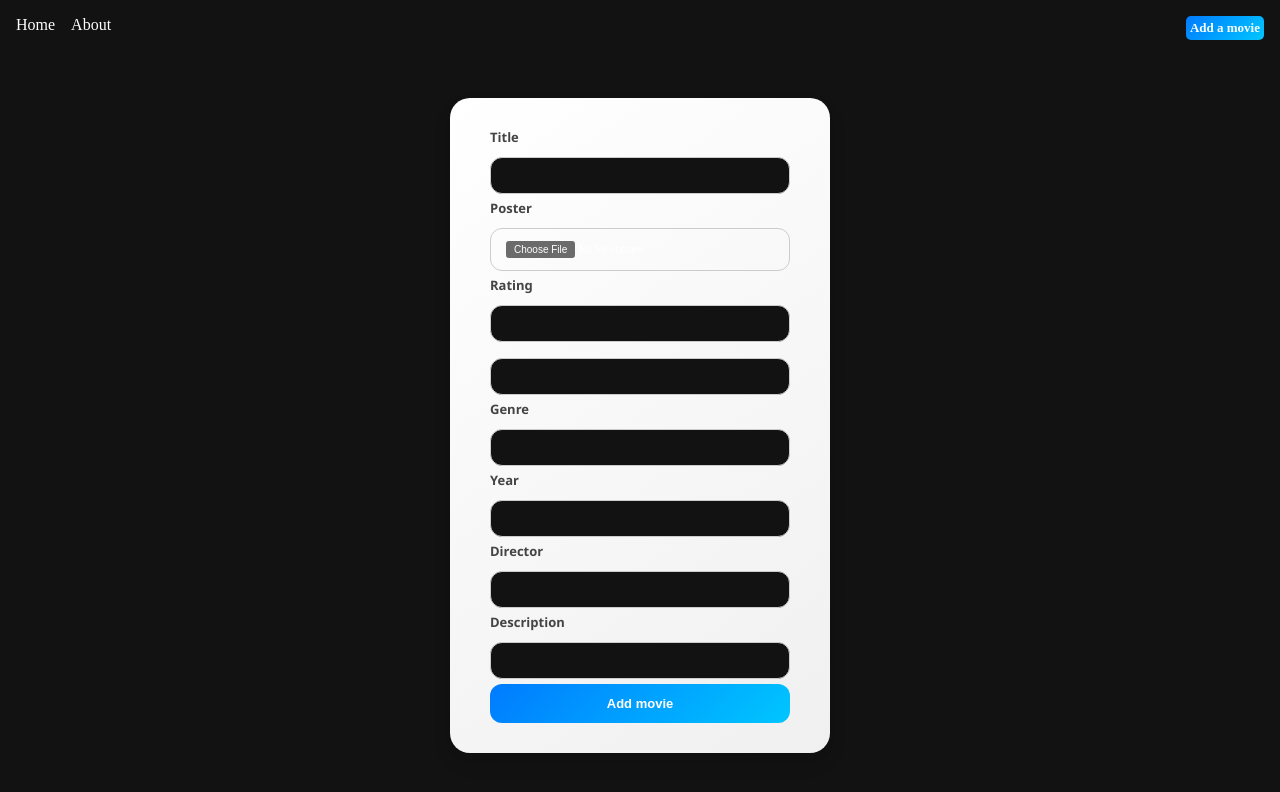
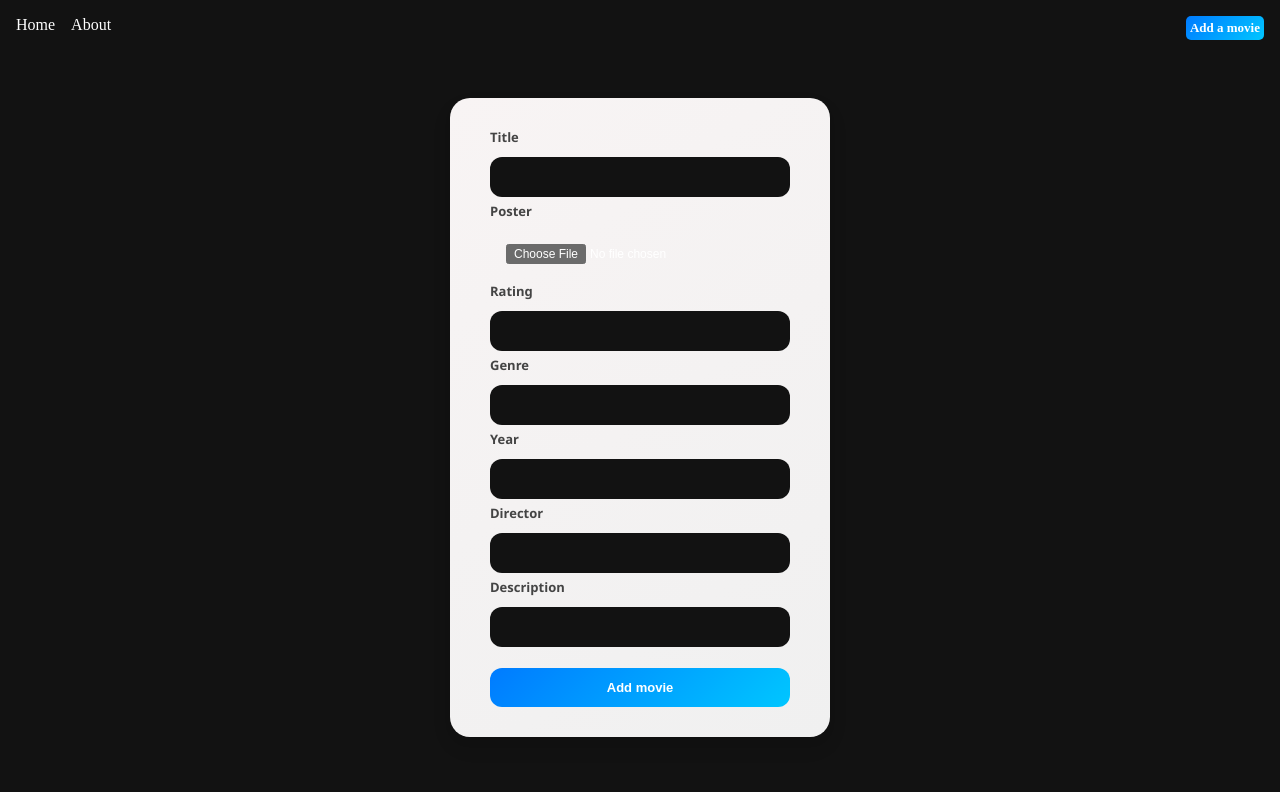
Before and after one commit to lavil014/movie-explorer-app, a React (Vite) app: page /addamovie in a window 1280 px wide. Shown: the top 792 px of the page. Built offline with nearby package versions, Linux system fonts and the light colour scheme.

Commit message:
feat(MovieForm): Updates on MovieForm component

```diff
--- a/src/Stylesheets/MovieForm.css
+++ b/src/Stylesheets/MovieForm.css
@@ -3,7 +3,7 @@
   max-width: 300px;
   margin: 50px auto;
   padding: 30px 40px;
-  background: linear-gradient(145deg, #ffffff, #f0f0f0);
+  background: linear-gradient(145deg, #f8f4f4, #f0f0f0);
   border-radius: 20px;
   box-shadow: 0 10px 20px rgba(0,0,0,0.08), 0 6px 6px rgba(0,0,0,0.05);
   font-family: 'Segoe UI', Tahoma, Geneva, Verdana, sans-serif;
@@ -35,9 +35,9 @@
 .movie-form-container input[type="file"],
 .movie-form-container input[type="text-area"]  {
   padding: 12px 15px;
-  border: 1px solid #ccc;
+  border: 1px solid transparent;
   border-radius: 12px;
-  font-size: 10px;
+  font-size: 12px;
   outline: none;
   transition: border-color 0.3s, box-shadow 0.3s;
 }
@@ -58,6 +58,7 @@
   border-radius: 12px;
   cursor: pointer;
   font-size: 13px;
+  margin-top: 1rem;
   transition: background 0.3s, transform 0.15s, box-shadow 0.3s;
 }
 
--- a/src/components/MovieForm.jsx
+++ b/src/components/MovieForm.jsx
@@ -1,7 +1,23 @@
 import '../Stylesheets/MovieForm.css'
+import { useState } from 'react'
 
 
 const MovieForm = ()=>{
+
+  const [title, setTitle] = useState('');
+  const [poster, setPoster] = useState('');
+  const [rating, setRating] = useState(0);
+  const [genre, setGenre] = useState('');
+  const [year , setYear] = useState(0);
+  const [director, setDirector] = useState('');
+  const [description, setDescription] = useState('');
+
+
+
+
+  const addMovie = ()=>{
+    alert('Add your movie');
+  }
 
   return (
     <div className="movie-form-container">
@@ -12,8 +28,6 @@ const MovieForm = ()=>{
         <input id='' type="file" accept='image/*'/>
         <label htmlFor="">Rating</label>
         <input id='' type="text" />
-        <label htmlFor=""></label>
-        <input type="text" />
         <label htmlFor="">Genre</label>
         <input type="text" />
         <label htmlFor="">Year</label>
@@ -23,9 +37,7 @@ const MovieForm = ()=>{
         <label htmlFor="">Description</label>
         <input type='text-area' />
 
-
-
-        <button type="button">Add movie</button>
+        <button type="button" >Add movie</button>
       </form>
     </div>
   )
```
